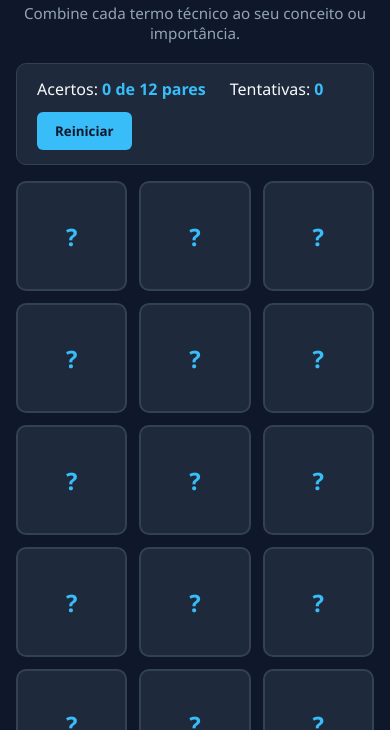
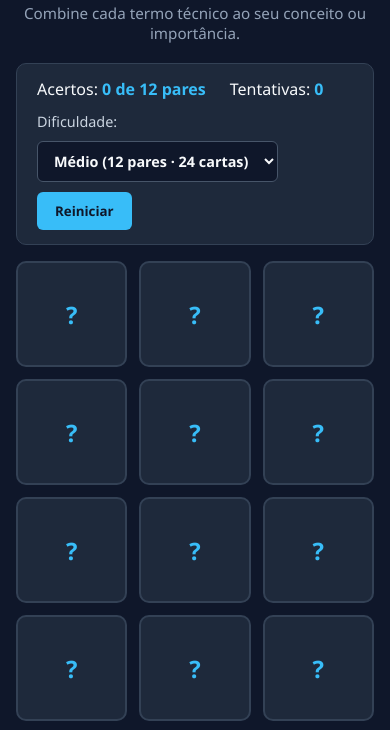
Before and after one commit to NicolasMussinhati/Ativ-Avaliativa-ArqComp, a plain HTML site: page index.html in a window 390 px wide. Shown: the part 103-833 px from the top of the page. Drawn offline with Linux system fonts and the light colour scheme.

Commit message:
Feats: Implementando sistema de dificuldade e feedback avaliativo pós jogo

```diff
--- a/index.html
+++ b/index.html
@@ -19,7 +19,16 @@
                     <span>Acertos: <strong id="contador-acertos">0 de 12 pares</strong></span>
                     <span>Tentativas: <strong id="contador-tentativas">0</strong></span>
                 </div>
-                <button id="btn-reiniciar" type="button">Reiniciar</button>
+
+                <div class="controles-direita">
+                    <label for="seletor-dificuldade" class="rotulo-dificuldade">Dificuldade:</label>
+                    <select id="seletor-dificuldade" aria-label="Selecionar dificuldade">
+                        <option value="facil">Fácil (8 pares · 16 cartas)</option>
+                        <option value="medio" selected>Médio (12 pares · 24 cartas)</option>
+                        <option value="dificil">Difícil (16 pares · 32 cartas)</option>
+                    </select>
+                    <button id="btn-reiniciar" type="button">Reiniciar</button>
+                </div>
             </section>
 
             <section id="painel-explicacao" class="explicacao-box oculto" aria-live="polite">
--- a/script.js
+++ b/script.js
@@ -1,4 +1,4 @@
-const paresTermos = [
+const todosOsTermos = [
     {
         id: 1,
         termo: "CPU",
@@ -37,45 +37,76 @@ const paresTermos = [
     },
     {
         id: 7,
+        termo: "EEPROM",
+        conceito: "Memória não volátil apagável e regravável eletricamente.",
+        explicacao: "Permite alterar bytes específicos sem remover o chip da placa, muito usada para configurações persistentes."
+    },
+    {
+        id: 8,
+        termo: "FLASH",
+        conceito: "Memória não volátil regravada em blocos para armazenamento.",
+        explicacao: "Combina velocidade e persistência sem energia, presente em SSDs, pendrives e firmwares modernos."
+    },
+    {
+        id: 9,
         termo: "CACHE",
         conceito: "Memória intermediária veloz que reduz acessos à memória principal.",
         explicacao: "A memória cache armazena cópias dos dados mais acessados recentemente para evitar que o processador espere pela RAM."
     },
     {
-        id: 8,
+        id: 10,
         termo: "MEMORIADEMASSA",
         conceito: "Armazenamento permanente de grande capacidade para arquivos e sistema.",
         explicacao: "Dispositivos como SSDs e HDs guardam dados a longo prazo sem depender de energia contínua para manter as informações."
     },
     {
-        id: 9,
+        id: 11,
         termo: "DMA",
         conceito: "Permite periféricos transferirem dados sem sobrecarregar o processador.",
         explicacao: "O DMA libera a CPU de gerenciar transferências repetitivas entre dispositivos de E/S e a RAM."
     },
     {
-        id: 10,
+        id: 12,
         termo: "ADDRESSBUS",
         conceito: "Via unidirecional que indica onde ler ou gravar dados.",
         explicacao: "O barramento de endereço transporta a localização física na memória ou periférico que o processador deseja acessar."
     },
     {
-        id: 11,
+        id: 13,
         termo: "DATABUS",
         conceito: "Via bidirecional que transporta informações entre componentes.",
         explicacao: "O barramento de dados leva as instruções e valores propriamente ditos entre processador, memória e periféricos."
     },
     {
-        id: 12,
+        id: 14,
         termo: "MICROCONTROLADOR",
         conceito: "Chip único com processador, memória e periféricos integrados.",
         explicacao: "Muito usado em sistemas embarcados e IoT, reúne processamento, armazenamento e pinos de entrada/saída em um só circuito."
+    },
+    {
+        id: 15,
+        termo: "DUALCORE",
+        conceito: "Processador com dois núcleos de execução no mesmo chip.",
+        explicacao: "Permite lidar melhor com multitarefa e threads simultâneas em comparação a um único núcleo."
+    },
+    {
+        id: 16,
+        termo: "QUADCORE",
+        conceito: "Processador com quatro núcleos de execução integrados.",
+        explicacao: "Amplia o paralelismo de tarefas e a fluidez de aplicações multithread no mesmo encapsulamento."
     }
 ];
+
+const NIVEIS_DIFICULDADE = {
+    facil: { pares: 8, classeTabuleiro: "" },
+    medio: { pares: 12, classeTabuleiro: "" },
+    dificil: { pares: 16, classeTabuleiro: "modo-dificil" }
+};
 
 const tabuleiro = document.getElementById("tabuleiro");
 const contadorAcertos = document.getElementById("contador-acertos");
 const contadorTentativas = document.getElementById("contador-tentativas");
+const seletorDificuldade = document.getElementById("seletor-dificuldade");
 const painelExplicacao = document.getElementById("painel-explicacao");
 const explicacaoBadge = document.getElementById("explicacao-badge");
 const explicacaoTitulo = document.getElementById("explicacao-titulo");
@@ -95,6 +126,7 @@ const feedbackTitulo = document.getElementById("feedback-titulo");
 const feedbackTexto = document.getElementById("feedback-texto");
 const btnJogarNovamente = document.getElementById("btn-jogar-novamente");
 
+let paresAtivos = [];
 let cartasViradas = [];
 let bloqueioTabuleiro = false;
 let acertos = 0;
@@ -102,16 +134,22 @@ let tentativas = 0;
 let paresDesbloqueados = [];
 
 function embaralhar(lista) {
-    for (let i = lista.length - 1; i > 0; i--) {
+    const copia = [...lista];
+    for (let i = copia.length - 1; i > 0; i--) {
         const j = Math.floor(Math.random() * (i + 1));
-        [lista[i], lista[j]] = [lista[j], lista[i]];
+        [copia[i], copia[j]] = [copia[j], copia[i]];
     }
-    return lista;
+    return copia;
+}
+
+function obterParesDaDificuldade() {
+    const nivel = NIVEIS_DIFICULDADE[seletorDificuldade.value] || NIVEIS_DIFICULDADE.medio;
+    return embaralhar(todosOsTermos).slice(0, nivel.pares);
 }
 
 function criarBaralho() {
     const baralho = [];
-    paresTermos.forEach((item) => {
+    paresAtivos.forEach((item) => {
         baralho.push({
             id: item.id,
             tipo: "termo",
@@ -133,9 +171,10 @@ function criarBaralho() {
 }
 
 function atualizarPlacar() {
-    contadorAcertos.textContent = `${acertos} de ${paresTermos.length} pares`;
+    const total = paresAtivos.length;
+    contadorAcertos.textContent = `${acertos} de ${total} pares`;
     contadorTentativas.textContent = tentativas;
-    contadorLateral.textContent = `${acertos}/${paresTermos.length}`;
+    contadorLateral.textContent = `${acertos}/${total}`;
 }
 
 function marcarItemAtivoNoMenu(termoAtivo) {
@@ -208,25 +247,25 @@ function gerarFeedbackDesempenho(totalTentativas, totalPares) {
         return {
             selo: "Excelente domínio",
             titulo: "Desempenho muito forte!",
-            texto: `Você fechou em ${totalTentativas} tentativas. Continue reforçando a diferença entre barramentos (ADDRESSBUS vs. DATABUS) e memórias voláteis (RAM/CACHE) vs. não voláteis (ROM) revisando pelo menu lateral.`
+            texto: `Você fechou ${totalPares} pares em ${totalTentativas} tentativas. Revise pelo menu lateral os detalhes de barramentos e memórias não voláteis.`
         };
     }
     if (totalTentativas <= totalPares * 2) {
         return {
             selo: "Bom progresso",
             titulo: "Como melhorar na próxima rodada",
-            texto: `Você precisou de ${totalTentativas} tentativas. Tente agrupar mentalmente os termos por função (processamento: CPU, ULA, UC, REGISTRADORES; memória e barramento) antes de virar as cartas.`
+            texto: `Você precisou de ${totalTentativas} tentativas em ${totalPares} pares. Agrupe os termos por função (CPU/ULA/UC/REGISTRADORES, memórias, barramentos, núcleos) antes de virar as cartas.`
         };
     }
     return {
         selo: "Em evolução",
         titulo: "Dica para reduzir as tentativas",
-        texto: `Você concluiu em ${totalTentativas} tentativas. Use o menu lateral para reler cada conceito assim que encontrá-lo e associe palavras-chave curtas (ex.: "volátil" para RAM, "unidirecional" para ADDRESSBUS).`
+        texto: `Você concluiu em ${totalTentativas} tentativas. Releia os conceitos no menu lateral assim que os descobrir e associe palavras-chave curtas a cada sigla.`
     };
 }
 
 function mostrarSumarioFinal() {
-    const totalPares = paresTermos.length;
+    const totalPares = paresAtivos.length;
     const precisao = Math.round((totalPares / tentativas) * 100);
     const feedback = gerarFeedbackDesempenho(tentativas, totalPares);
 
@@ -242,6 +281,10 @@ function mostrarSumarioFinal() {
 }
 
 function iniciarJogo() {
+    const nivel = NIVEIS_DIFICULDADE[seletorDificuldade.value] || NIVEIS_DIFICULDADE.medio;
+    paresAtivos = obterParesDaDificuldade();
+
+    tabuleiro.classList.toggle("modo-dificil", Boolean(nivel.classeTabuleiro));
     tabuleiro.innerHTML = "";
     listaConceitos.innerHTML = `<li class="lista-vazia">Nenhum par encontrado ainda.</li>`;
     paresDesbloqueados = [];
@@ -315,7 +358,7 @@ function verificarPar() {
         exibirExplicacao(dadosPar, primeira, segunda);
         cartasViradas = [];
 
-        if (acertos === paresTermos.length) {
+        if (acertos === paresAtivos.length) {
             setTimeout(mostrarSumarioFinal, 700);
         }
     } else {
@@ -329,6 +372,7 @@ function verificarPar() {
     }
 }
 
+seletorDificuldade.addEventListener("change", iniciarJogo);
 btnReiniciar.addEventListener("click", iniciarJogo);
 btnJogarNovamente.addEventListener("click", iniciarJogo);
 
--- a/style.css
+++ b/style.css
@@ -65,6 +65,34 @@ body {
 
 .status strong {
     color: #38bdf8;
+}
+
+.controles-direita {
+    display: flex;
+    align-items: center;
+    gap: 10px;
+    flex-wrap: wrap;
+}
+
+.rotulo-dificuldade {
+    font-size: 0.9rem;
+    color: #cbd5e1;
+}
+
+#seletor-dificuldade {
+    background-color: #0f172a;
+    color: #f8fafc;
+    border: 1px solid #475569;
+    border-radius: 6px;
+    padding: 9px 12px;
+    font-size: 0.9rem;
+    font-weight: 600;
+    cursor: pointer;
+}
+
+#seletor-dificuldade:focus {
+    outline: none;
+    border-color: #38bdf8;
 }
 
 #btn-reiniciar,
@@ -341,12 +369,20 @@ body {
     gap: 12px;
 }
 
+.tabuleiro.modo-dificil {
+    grid-template-columns: repeat(8, 1fr);
+}
+
 .carta {
     background-color: transparent;
     height: 120px;
     perspective: 1000px;
     cursor: pointer;
     transition: transform 0.35s cubic-bezier(0.22, 1, 0.36, 1), box-shadow 0.35s ease;
+}
+
+.tabuleiro.modo-dificil .carta {
+    height: 108px;
 }
 
 .carta-interna {
@@ -373,7 +409,7 @@ body {
     display: flex;
     align-items: center;
     justify-content: center;
-    padding: 10px;
+    padding: 8px;
     border: 2px solid #334155;
 }
 
@@ -392,16 +428,25 @@ body {
     background-color: #334155;
     color: #f8fafc;
     transform: rotateY(180deg);
-    font-size: 0.85rem;
-    line-height: 1.3;
+    font-size: 0.82rem;
+    line-height: 1.28;
+}
+
+.tabuleiro.modo-dificil .carta-verso {
+    font-size: 0.74rem;
+    padding: 6px;
 }
 
 .carta.tipo-termo .carta-verso {
     background-color: #1d4ed8;
     border-color: #60a5fa;
     font-weight: 700;
-    font-size: 0.92rem;
+    font-size: 0.88rem;
     word-break: break-word;
+}
+
+.tabuleiro.modo-dificil .carta.tipo-termo .carta-verso {
+    font-size: 0.76rem;
 }
 
 .carta.par-destaque {
@@ -415,6 +460,12 @@ body {
     border-color: #34d399;
 }
 
+@media (max-width: 1120px) {
+    .tabuleiro.modo-dificil {
+        grid-template-columns: repeat(6, 1fr);
+    }
+}
+
 @media (max-width: 1024px) {
     .layout-principal {
         grid-template-columns: 1fr;
@@ -426,18 +477,21 @@ body {
 }
 
 @media (max-width: 900px) {
-    .tabuleiro {
+    .tabuleiro,
+    .tabuleiro.modo-dificil {
         grid-template-columns: repeat(4, 1fr);
     }
 }
 
 @media (max-width: 560px) {
-    .tabuleiro {
+    .tabuleiro,
+    .tabuleiro.modo-dificil {
         grid-template-columns: repeat(3, 1fr);
     }
 
-    .carta {
-        height: 110px;
+    .carta,
+    .tabuleiro.modo-dificil .carta {
+        height: 106px;
     }
 
     .resumo-metricas {
```
